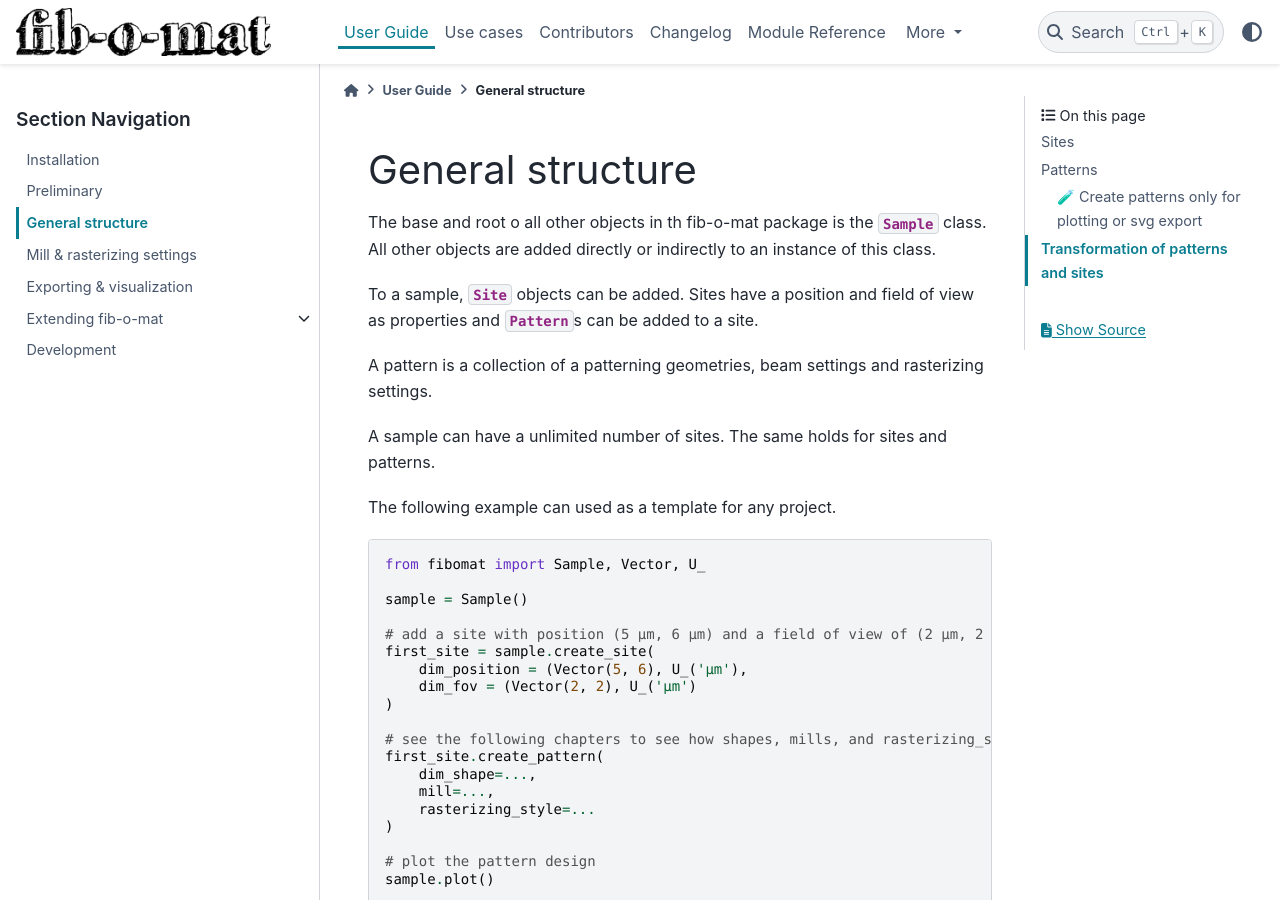
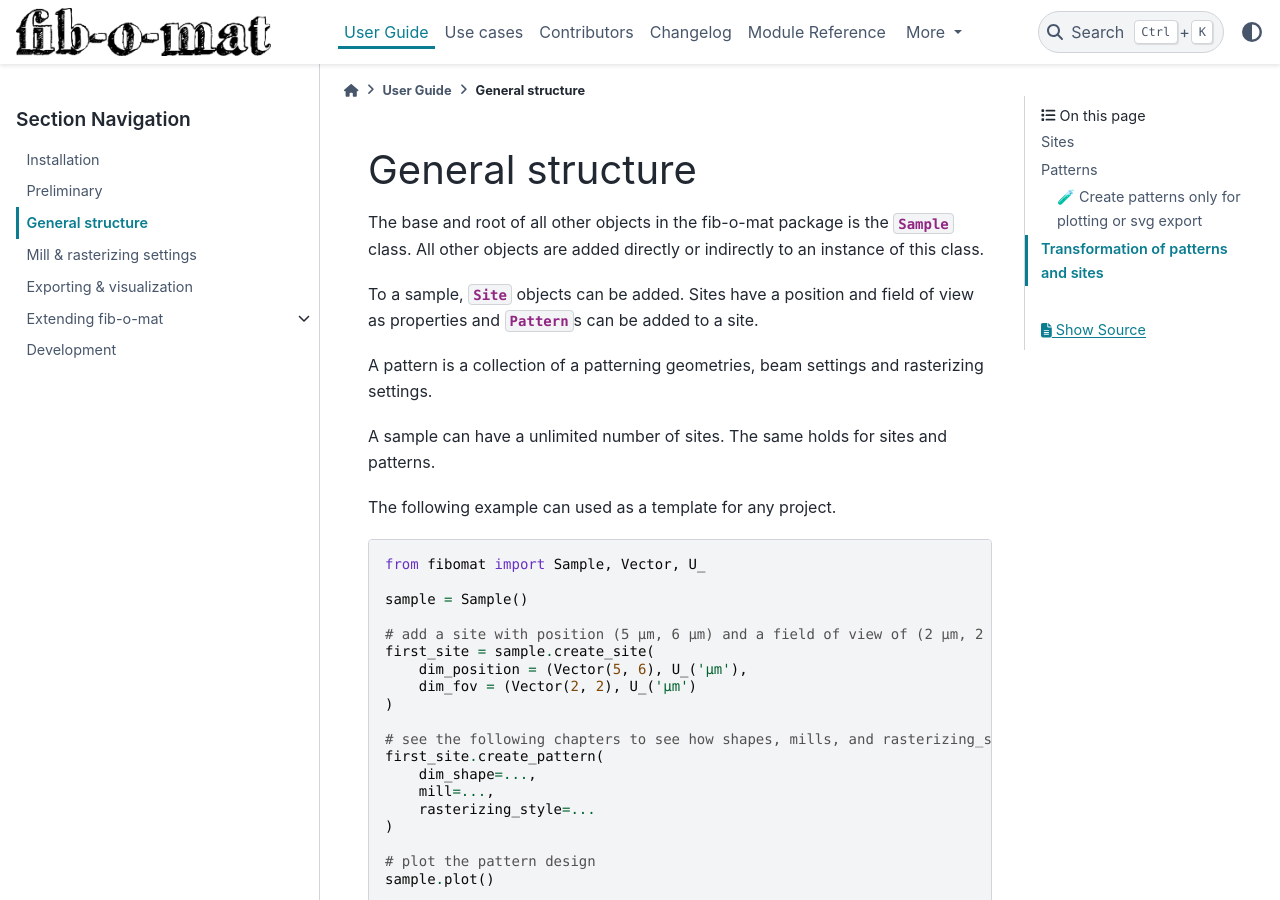
Before and after one commit to ERueter/fib-o-mat, a Sphinx documentation site: the page built from docs/source/user_guide/general_structure.rst, in a window 1280 px wide and 900 px high. Built offline with Sphinx 7.4.7 and the PyData theme 0.15.4, drawn with Linux system fonts in a browser that asks for light colours; pages that are not in the unit, such as notebooks, are missing from menus.

Commit message:
fix typo

```diff
--- a/docs/source/user_guide/general_structure.rst
+++ b/docs/source/user_guide/general_structure.rst
@@ -1,7 +1,7 @@
 General structure
 =================
 
-The base and root o all other objects in th fib-o-mat package is the :class:`~fibomat.sample.Sample` class.
+The base and root of all other objects in the fib-o-mat package is the :class:`~fibomat.sample.Sample` class.
 All other objects are added directly or indirectly to an instance of this class.
 
 To a sample, :class:`~fibomat.site.Site` objects can be added. Sites have a
```
